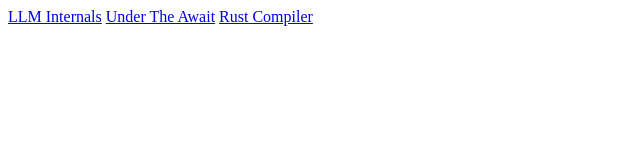
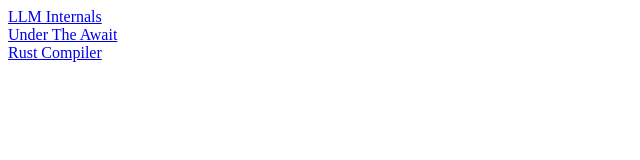
Before and after one commit to sridattayalla/sridattayalla.github.io, a plain HTML site: page index.html in a window 1280 px wide. Shown: the whole page, without its empty margins (0-640 px from the left). Drawn offline with Linux system fonts and the light colour scheme.

Commit message:
adding index.html

```diff
--- a/index.html
+++ b/index.html
@@ -6,8 +6,8 @@
     <title>Books</title>
 </head>
 <body>
-	<a href="./llm-internals/index.html">LLM Internals</a>
-	<a href="./under-the-await/index.html">Under The Await</a>
+	<a href="./llm-internals/index.html">LLM Internals</a> <br>
+	<a href="./under-the-await/index.html">Under The Await</a> <br>
 	<a href="./rust-design-decisions/index.html">Rust Compiler</a>
 </body>
 </html>
```
